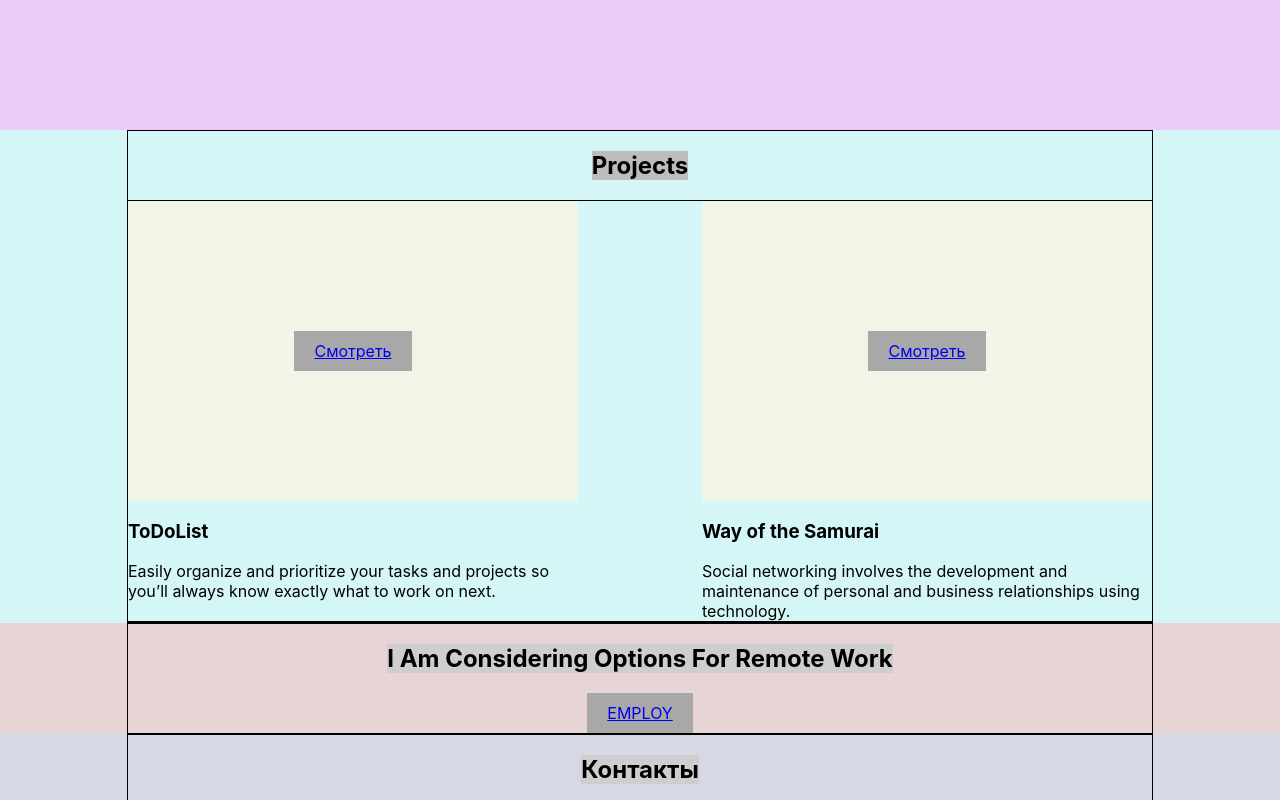
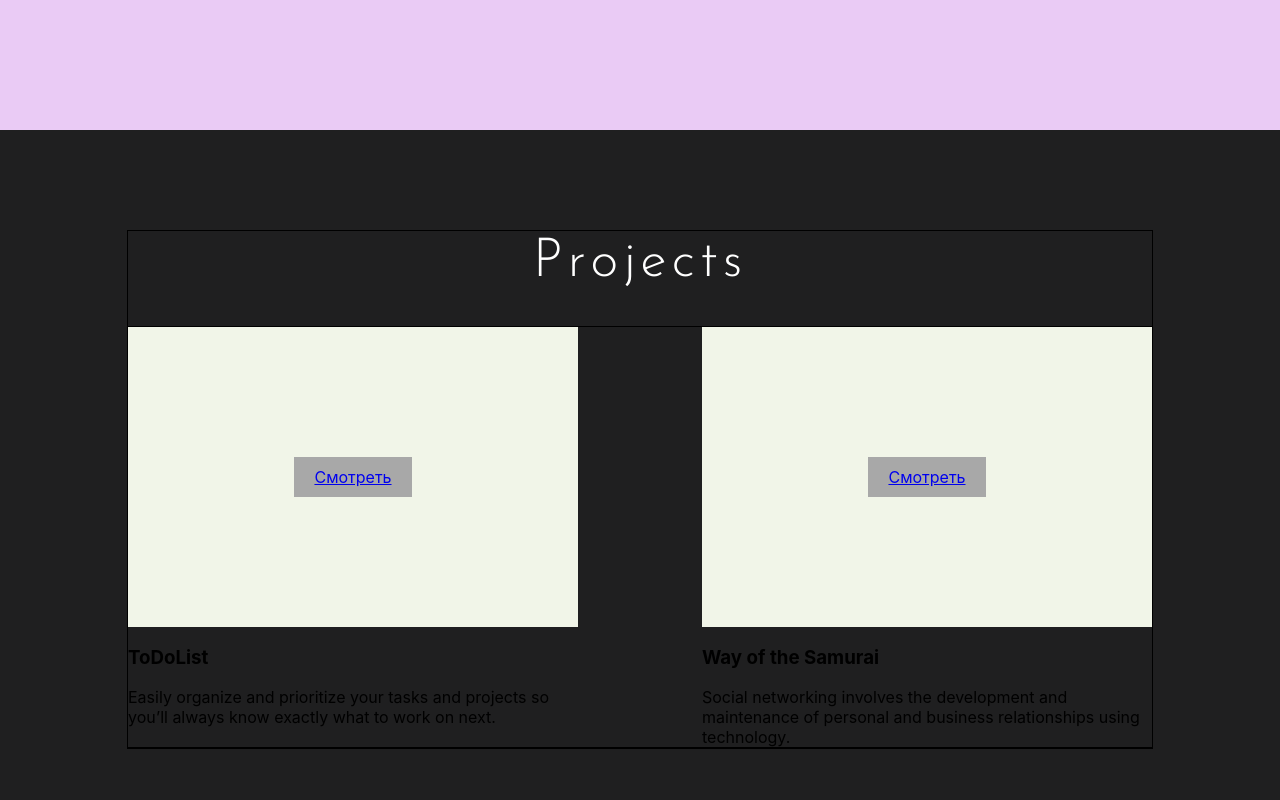
Before and after one commit to YauheniZhukovets/portfolio, a React (Create React App) app: page / in a window 1280 px wide. Shown: the part 1380-2180 px from the top of the page. Built offline with nearby package versions, Linux system fonts and the light colour scheme.

Commit message:
added fonts for the project

```diff
--- a/public/index.html
+++ b/public/index.html
@@ -15,6 +15,7 @@
       user's mobile device or desktop. See https://developers.google.com/web/fundamentals/web-app-manifest/
     -->
     <link rel="manifest" href="%PUBLIC_URL%/manifest.json" />
+    <link href="https://fonts.googleapis.com/css2?family=Josefin+Sans:wght@100;300;400;600;700&display=swap" rel="stylesheet">
     <!--
       Notice the use of %PUBLIC_URL% in the tags above.
       It will be replaced with the URL of the `public` folder during the build.
--- a/src/projeсts/Projects.module.css
+++ b/src/projeсts/Projects.module.css
@@ -1,5 +1,6 @@
 .projectsBlock {
-    background-color: #d5f6f6;
+    background-color: #1f1f20;
+    padding: 100px 0;
 }
 
 .projectsContainer {
@@ -10,7 +11,18 @@
 }
 
 .title {
-    background-color: #bdbdbd;
+    margin: 0 0 30px;
+    font-family: 'Josefin Sans', sans-serif;
+    color: #fff;
+    text-transform: capitalize;
+    line-height: 1.2;
+    letter-spacing: 5px;
+    font-size: 36px;
+}
+
+.title h2 {
+    margin: 0;
+    font-weight: 300;
 }
 
 .projects {
--- a/src/projeсts/Projects.tsx
+++ b/src/projeсts/Projects.tsx
@@ -7,7 +7,9 @@ export const Projects = () => {
     return (
         <div className={s.projectsBlock}>
             <div className={`${sContainer.container} ${s.projectsContainer}`}>
-                <h2 className={s.title}>Projects</h2>
+                <div className={s.title}>
+                    <h2>Projects</h2>
+                </div>
                 <div className={s.projects}>
                     <Project
                         name={'ToDoList'}
```
